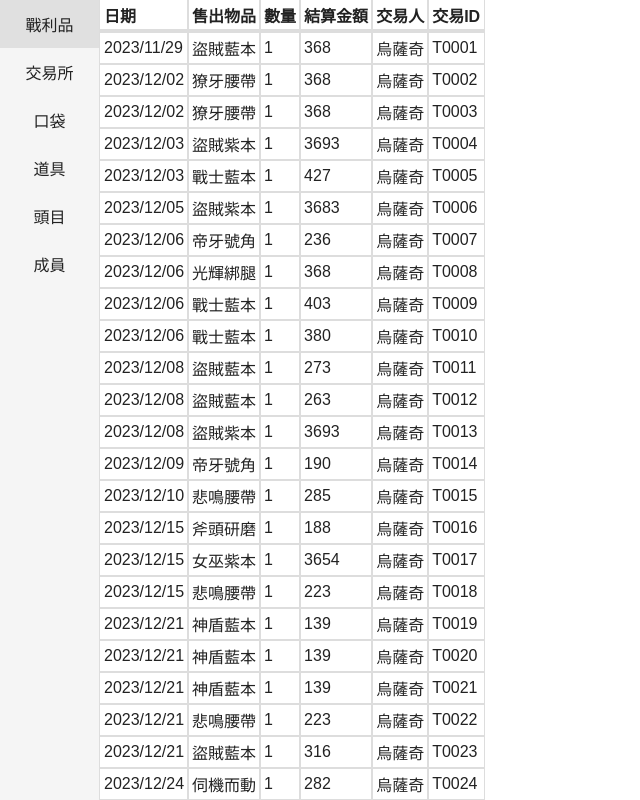
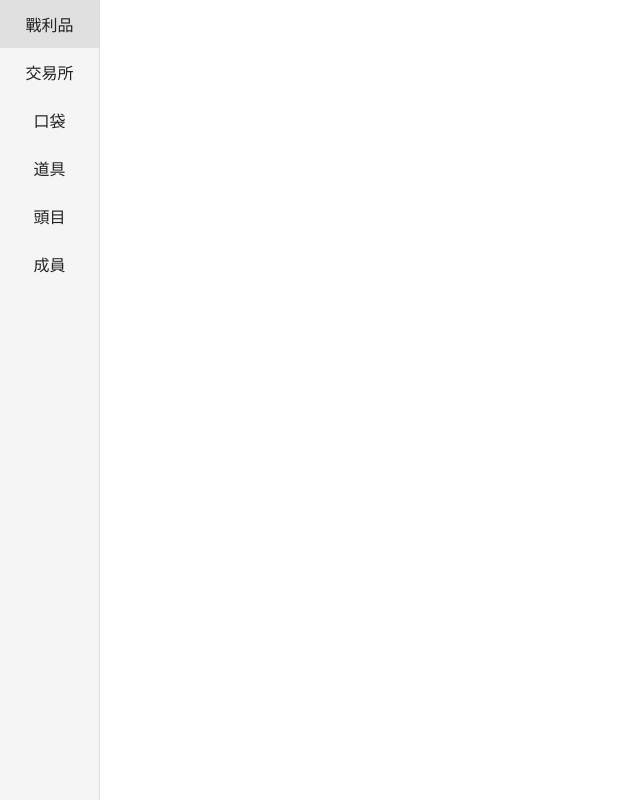
Before and after one commit to DivineCross/GuildLoot, a React (Vite) app: page / in a window 1280 px wide. Shown: the whole page, without its empty margins (0-640 px from the left). Built offline with nearby package versions, Linux system fonts and the light colour scheme.

Commit message:
Add props to SheetEditor

```diff
--- a/src/SheetEditor.jsx
+++ b/src/SheetEditor.jsx
@@ -1,27 +1,21 @@
-import { transactionHeads, transactionRows } from './mock';
-
-// TODO: repalce with well-defined structure
-const heads = transactionHeads;
-const rows = transactionRows;
-
-export default function SheetEditor() {
+export default function SheetEditor({ heads = [], rows = [] }) {
     const gridStyle = { gridTemplateColumns: `repeat(${heads.length}, max-content)` };
 
     return (
         <div className="sheet-editor" style={gridStyle}>
-            <SheetHead />
-            <SheetBody />
+            <SheetHead heads={heads} />
+            <SheetBody rows={rows} />
         </div>
     );
 };
 
-function SheetHead() {
+function SheetHead({ heads }) {
     return (
         <SheetRow cells={heads} isHead={true} />
     );
 }
 
-function SheetBody() {
+function SheetBody({ rows }) {
     return rows.map((row, i) =>
         <SheetRow key={i} cells={row} />
     );
```
